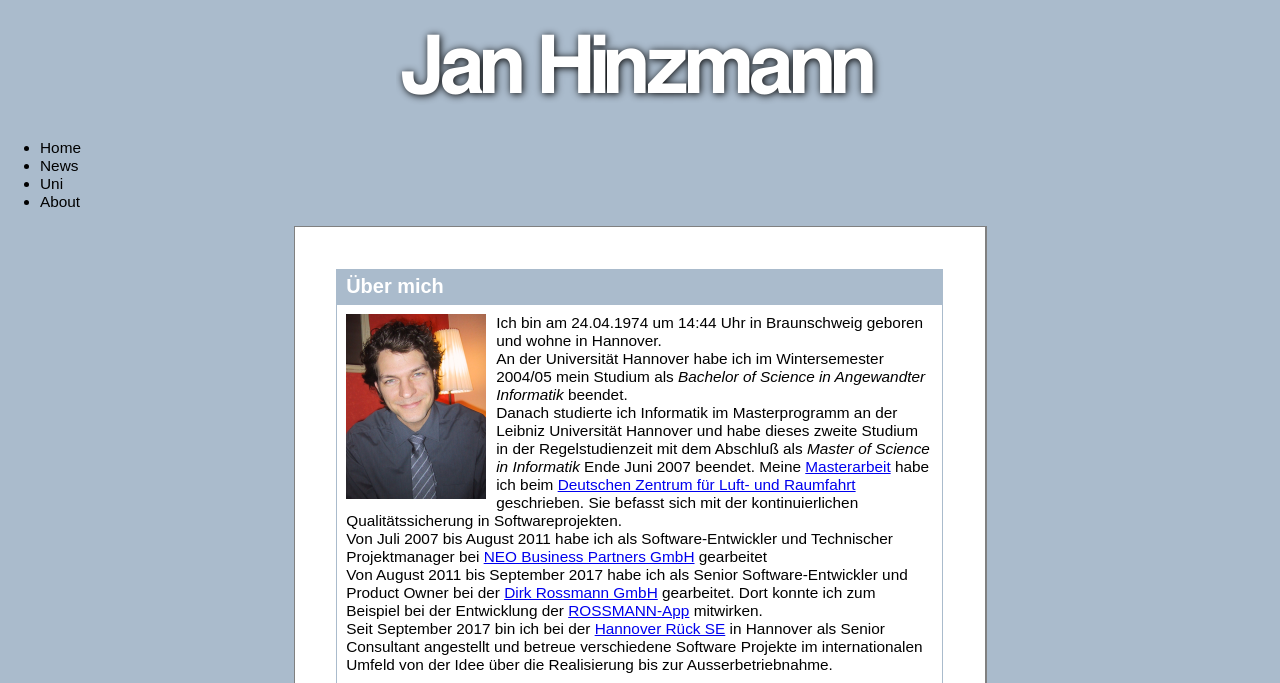
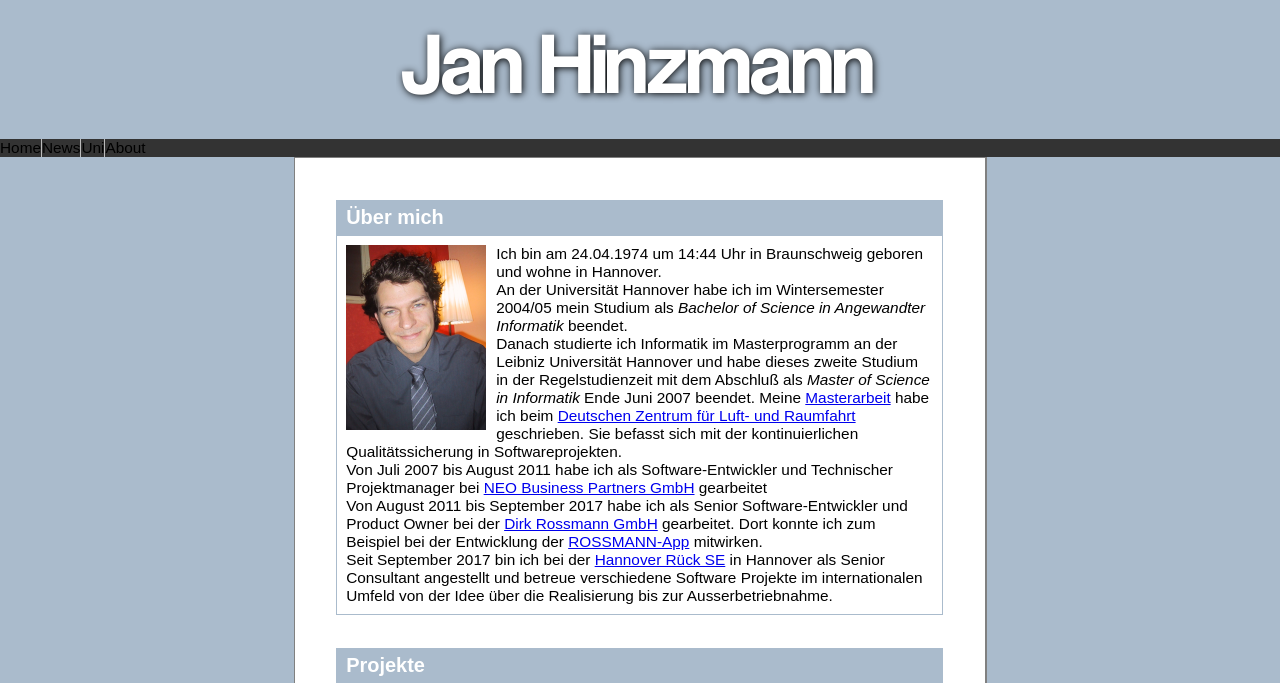
Before and after one commit to janykey/janykey.github.io, a PHP site: page / in a window 1280 px wide. Shown: the top 683 px of the page. Run offline with PHP 8.4, Linux system fonts and the light colour scheme.

Commit message:
Update janhinzmann.css

```diff
--- a/style/janhinzmann.css
+++ b/style/janhinzmann.css
@@ -30,6 +30,36 @@ p {
     padding:16px;
     max-width: 574px;
 }
+.nav {
+}
+.nav ul {
+    list-style-type: none;
+    margin: 0;
+    padding: 0;
+    overflow: hidden;
+    background-color: #333;
+}
+.nav li {
+    float: left;
+    border-right: 1px solid #bbb;
+}
+.nav li a {
+    display: block;
+    color: white;
+    text-align: center;
+    padding: 14px 16px;
+    text-decoration: none;
+}
+.nav li a:hover {
+  background-color: #111;
+}
+.nav li:last-child {
+    border-right: none;
+}
+.nav .active {
+    background-color: #4CAF50;
+}
+
 
 .content {
     margin-left:auto;
```
